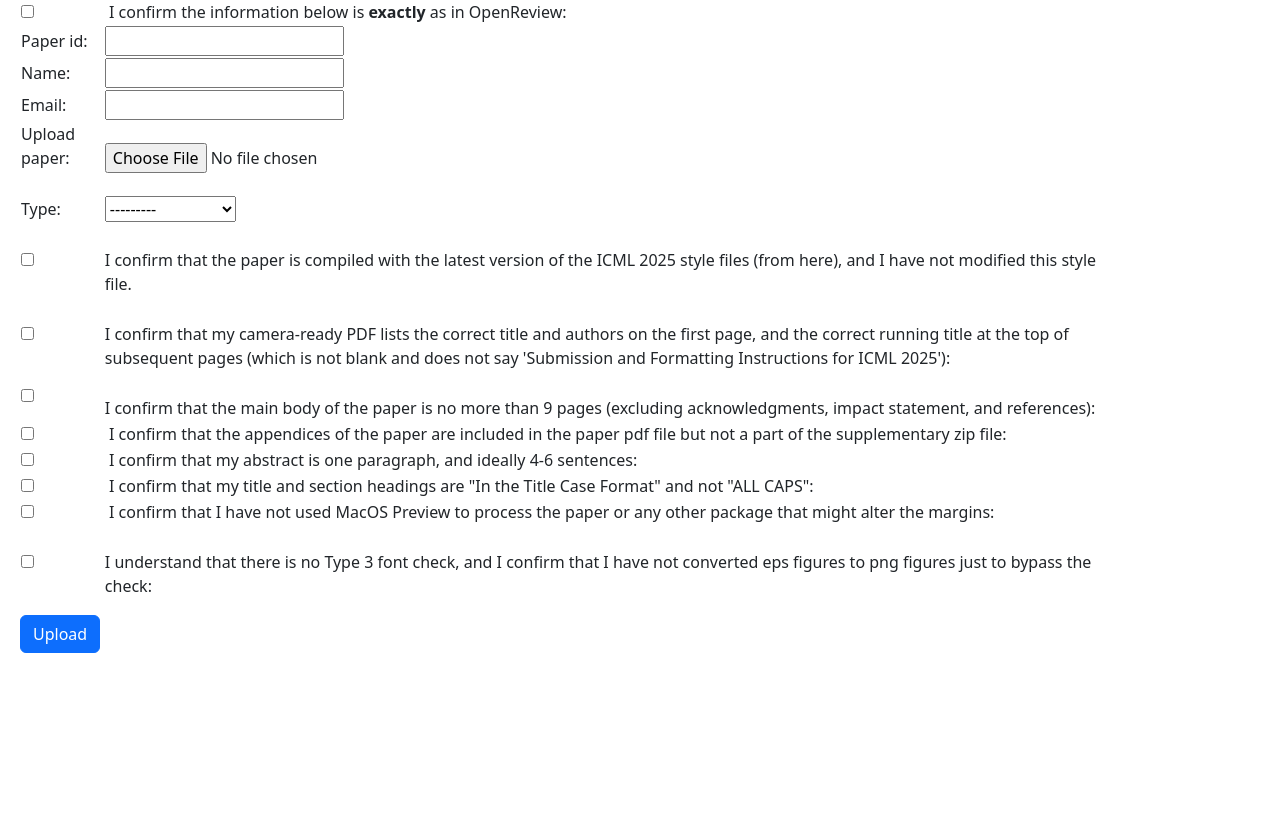
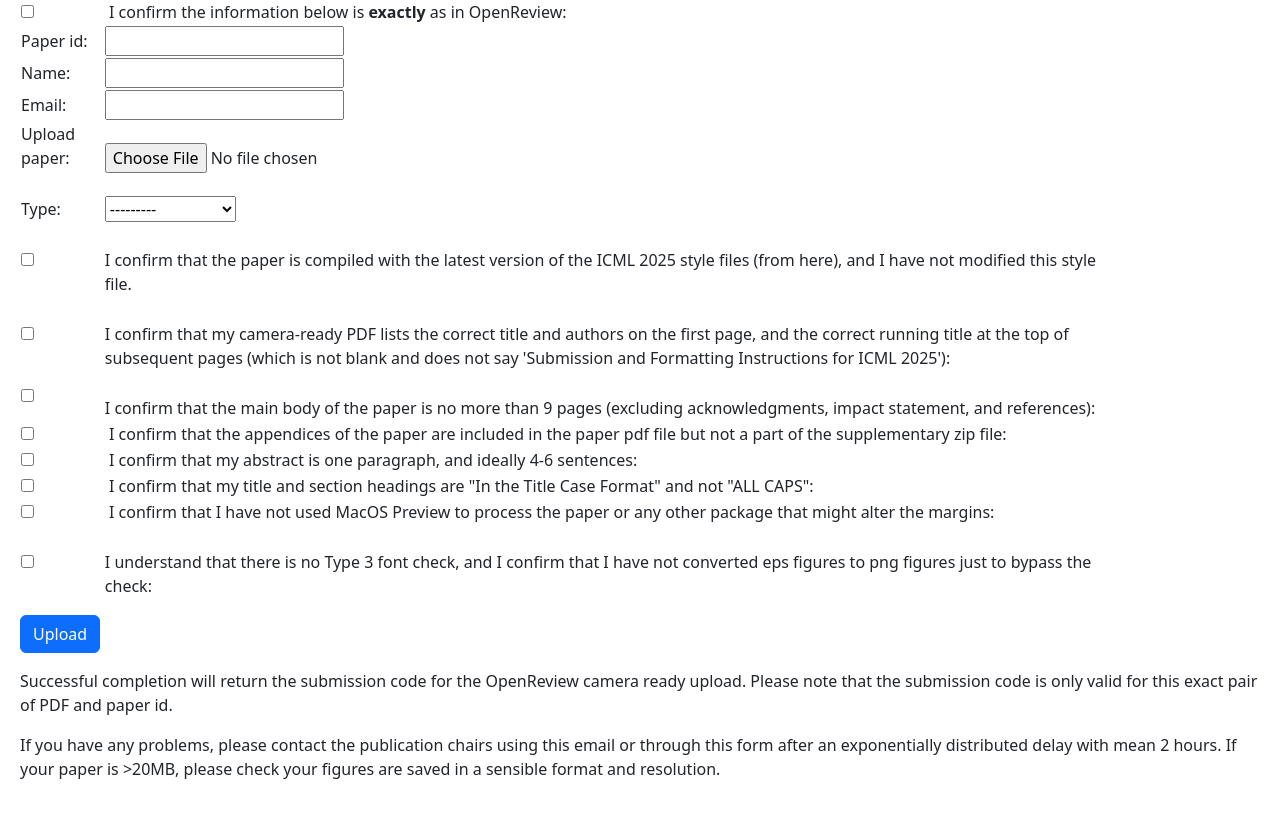
Before and after one commit to leetncamp/paperchecker, a Django app: page /upload/ in a window 1280 px wide. Shown: the part 77-894 px from the top of the page. Before the commit the page ends 730 px from the top, so only its background shows below. Run offline with Django 5.2, Linux system fonts and the light colour scheme.

Commit message:
Update upload form template: add guidelines for submission code validity and contact instructions

```diff
--- a/upload/templates/upload/upload.html
+++ b/upload/templates/upload/upload.html
@@ -27,5 +27,15 @@
         {% endfor %}
     </table>
     <button class="btn btn-primary my-3" type="submit">Upload</button>
+
+    <p>Successful completion will return the submission code for the OpenReview camera ready upload. Please note that
+        the submission code is only valid for this exact pair of PDF and paper id.
+    </p>
+    <p>
+        If you have any problems, please contact the publication chairs using this email or through this form after an
+        exponentially distributed delay with mean 2 hours. If your paper is >20MB, please check your figures are saved
+        in a sensible format and resolution.
+    </p>
+
 </body>
 </html>
```
